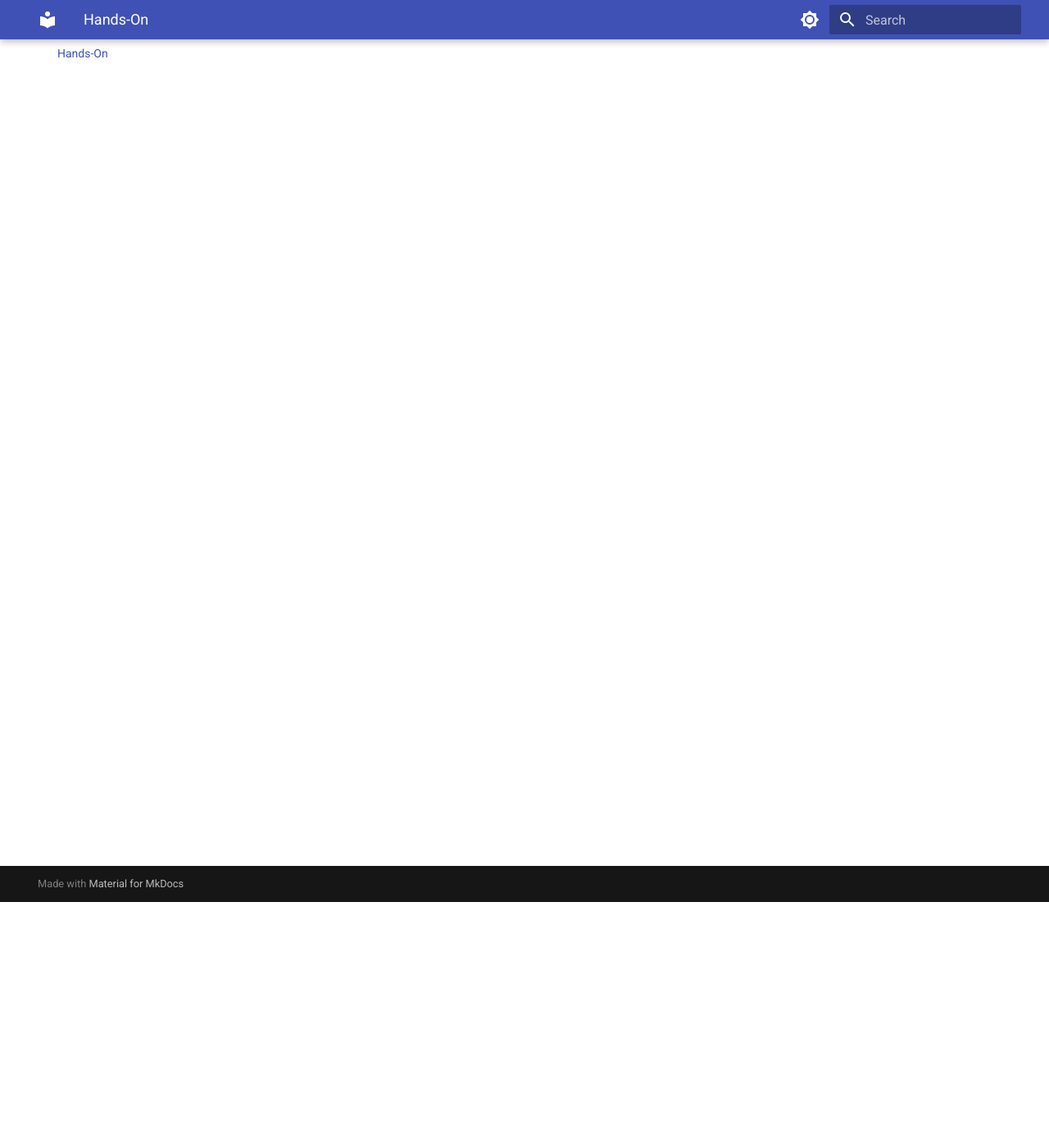
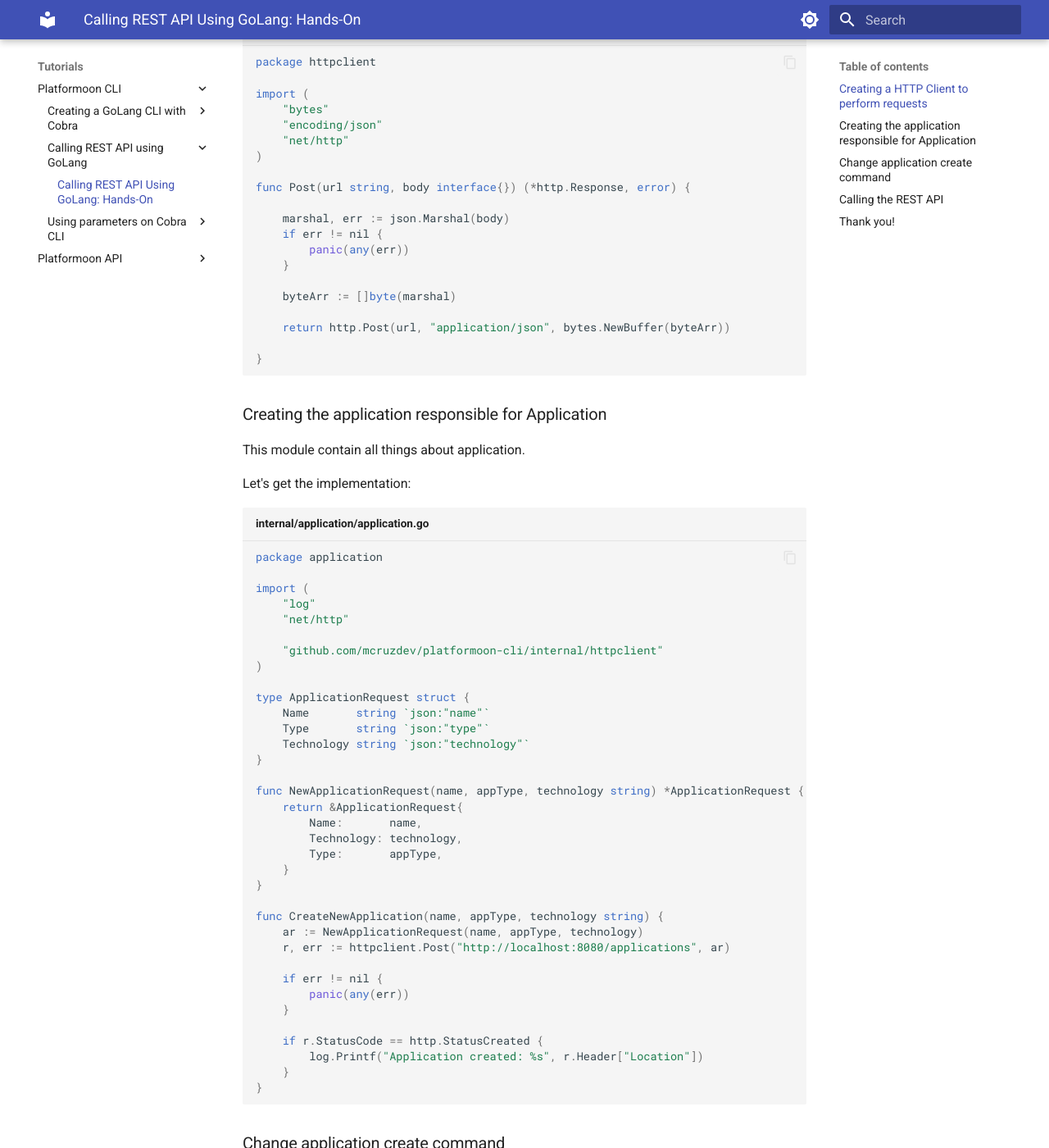
Before and after one commit to mcruzdev/platformoon-workshop, an MkDocs documentation site: the page built from docs/tutorials/calling-rest-api-using-go-lang/index.md, in a window 1280 px wide and 1400 px high, scrolled down 300 px. Shown: the whole window at 82% size. Built offline with MkDocs 1.6.1 and Material for MkDocs 9.7.7, drawn with Linux system fonts in a browser that asks for light colours; some of the changed text lies outside the part shown.

Commit message:
feat: increase the navigability

````diff
--- a/docs/tutorials/calling-rest-api-using-go-lang/index.md
+++ b/docs/tutorials/calling-rest-api-using-go-lang/index.md
@@ -1 +1,118 @@
-# Hands-On
+# Calling REST API Using GoLang: Hands-On
+
+### Creating a HTTP Client to perform requests
+
+Let's create a simple file that will be used to make HTTP request:
+
+```go title="internal/httpclient/httpclient.go"
+package httpclient
+
+import (
+	"bytes"
+	"encoding/json"
+	"net/http"
+)
+
+func Post(url string, body interface{}) (*http.Response, error) {
+
+    marshal, err := json.Marshal(body)
+	if err != nil {
+		panic(any(err))
+	}
+
+	byteArr := []byte(marshal)
+
+	return http.Post(url, "application/json", bytes.NewBuffer(byteArr))
+
+}
+
+```
+
+### Creating the application responsible for Application
+
+This module contain all things about application.
+
+Let's get the implementation:
+
+```go title="internal/application/application.go"
+package application
+
+import (
+	"log"
+	"net/http"
+
+	"github.com/mcruzdev/platformoon-cli/internal/httpclient"
+)
+
+type ApplicationRequest struct {
+	Name       string `json:"name"`
+	Type       string `json:"type"`
+	Technology string `json:"technology"`
+}
+
+func NewApplicationRequest(name, appType, technology string) *ApplicationRequest {
+	return &ApplicationRequest{
+		Name:       name,
+		Technology: technology,
+		Type:       appType,
+	}
+}
+
+func CreateNewApplication(name, appType, technology string) {
+	ar := NewApplicationRequest(name, appType, technology)
+	r, err := httpclient.Post("http://localhost:8080/applications", ar)
+
+	if err != nil {
+		panic(any(err))
+	}
+
+	if r.StatusCode == http.StatusCreated {
+		log.Printf("Application created: %s", r.Header["Location"])
+	}
+}
+
+```
+
+### Change application create command
+
+Finally, let's change the handle for `platformoon application create` command:
+
+```go title="cmd/platformoon/platformoon.go"
+func NewApplicationCreateCmd() *cobra.Command {
+	var cmd = &cobra.Command{
+		Use:   "create",
+		Short: "This command is used to create a new application",
+		Run: func(cmd *cobra.Command, args []string) {
+			log.Println("platformoon application create works")
+			application.CreateNewApplication("application", "API", "JAVA") // (1)
+		},
+	}
+
+	return cmd
+}
+```
+
+1.  This values are hard-coded, we will change it later.
+
+### Calling the REST API
+
+Now, that all things are okay, let's execute our CLI:
+
+!!! NOTE
+
+    Check if the REST API is running.
+
+```bash
+go run cmd/platformoon/platformoon.go application create
+```
+
+The output should looks something like it:
+
+```bash
+2023/10/27 22:44:54 platformoon application create works
+2023/10/27 22:44:54 Application created: [http://localhost:8080/applications/06ce9936-4a74-4328-b2f7-f4e40e310706]
+```
+
+### Thank you!
+
+Done! The next step is to add parameters to the CLI, [follow this tutorial](/tutorials/using-parameters-on-cobra-cli/) to do it.
--- a/docs/tutorials/creating-a-golang-cli-with-cobra/index.md
+++ b/docs/tutorials/creating-a-golang-cli-with-cobra/index.md
@@ -1,4 +1,4 @@
-# Hands-On
+# Creating a GoLang with Cobra: Hands-On
 
 In this tutorial, we will create a command-line application in GoLang.
 
--- a/docs/tutorials/creating-a-quarkus-rest-api/index.md
+++ b/docs/tutorials/creating-a-quarkus-rest-api/index.md
@@ -1,4 +1,4 @@
-# Hands-On
+# Creating a Quarkus REST API: Hands-On
 
 In this tutorial, we will create a Quakus REST API with Java.
 
--- a/mkdocs.yml
+++ b/mkdocs.yml
@@ -6,18 +6,28 @@
     - Understanding the use cases:
       - 'use-cases/index.md'
   - Tutorials:
-    - Creating a GoLang CLI with Cobra:
-      - 'tutorials/creating-a-golang-cli-with-cobra/index.md'
-    - Creating a Quarkus REST API:
-      - 'tutorials/creating-a-quarkus-rest-api/index.md'
-    - Calling REST API using GoLang:
-      - 'tutorials/calling-rest-api-using-go-lang/index.md'
+    - Platformoon CLI:
+      - Creating a GoLang CLI with Cobra:
+        - 'tutorials/creating-a-golang-cli-with-cobra/index.md'
+      - Calling REST API using GoLang:
+        - 'tutorials/calling-rest-api-using-go-lang/index.md'
+      - Using parameters on Cobra CLI:
+        - 'tutorials/using-parameters-on-cobra-cli/index.md'
+    - Platformoon API:
+      - Creating a Quarkus REST API:
+        - 'tutorials/creating-a-quarkus-rest-api/index.md'
+
 theme:
   language: en
   name: material
   features:
     - content.code.copy
     - content.code.annotate
+    - navigation.instant
+    - navigation.instant.progress
+    - navigation.tracking
+    - navigation.tabs
+    - navigation.footer
   palette:
     # Palette toggle for light mode
     - scheme: default
````
Also changed, not shown: docs/tutorials/using-parameters-on-cobra-cli/index.md (added, +1 -0 lines).
